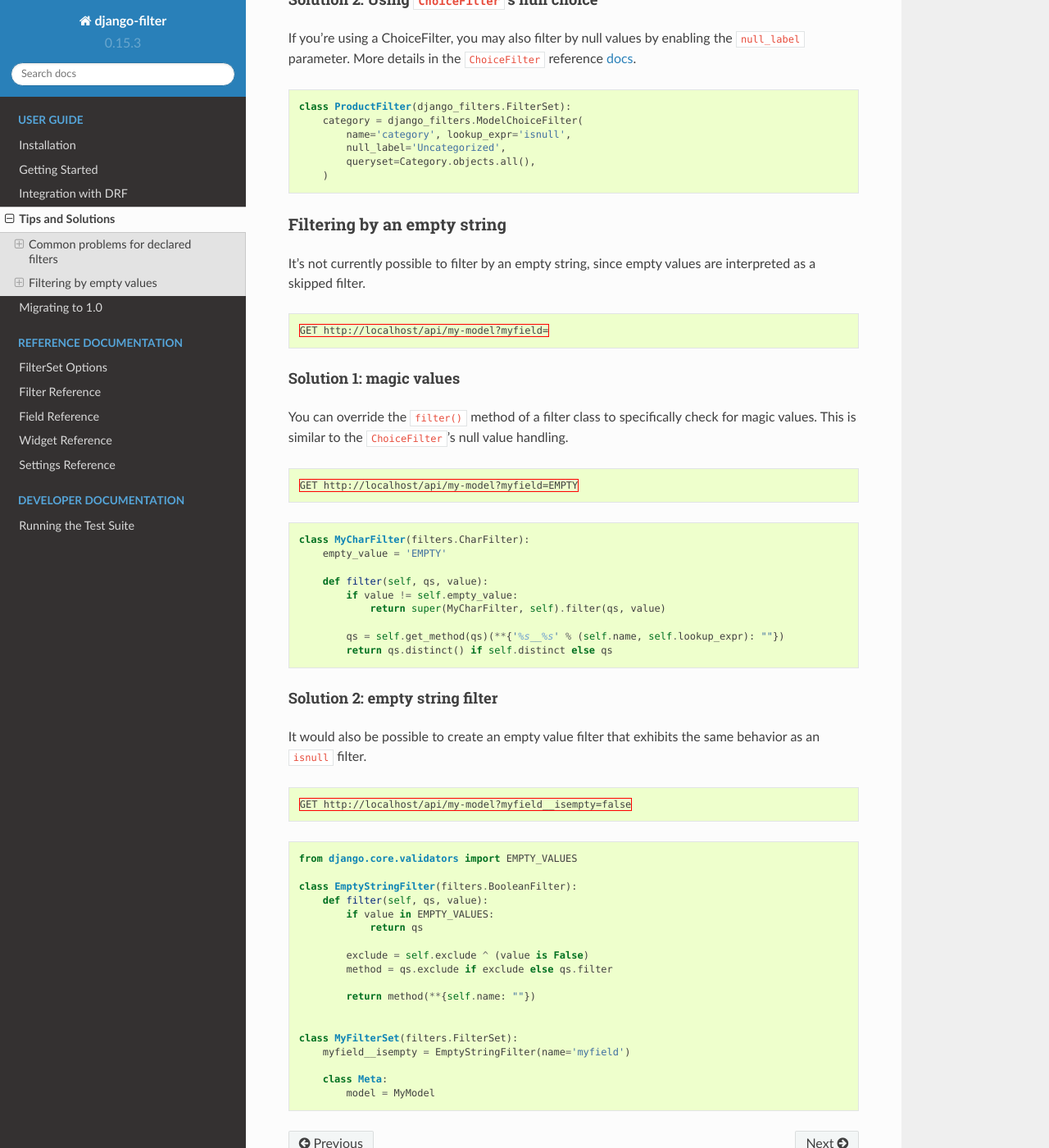
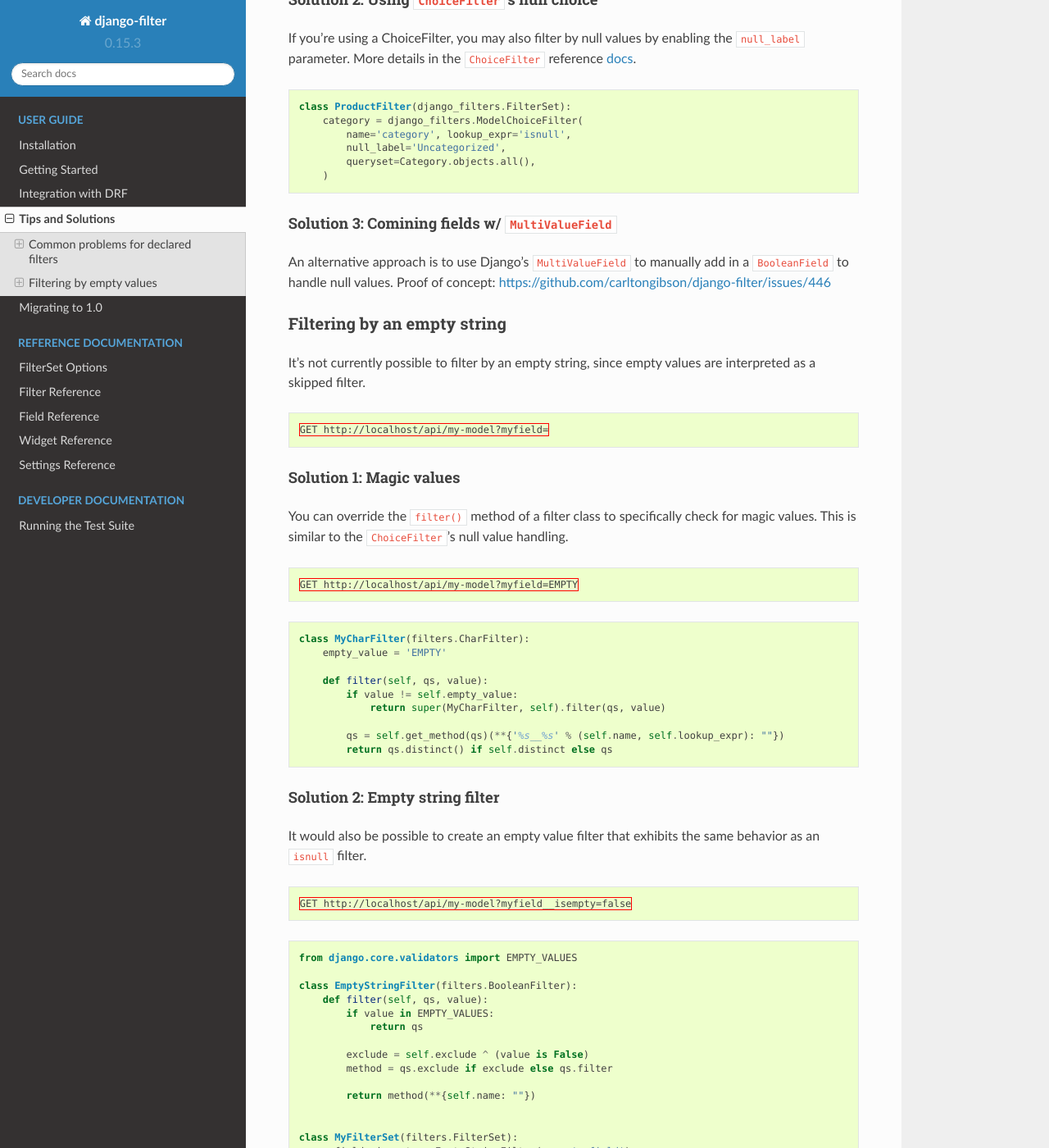
Before and after one commit to carltongibson/django-filter, a Sphinx documentation site: the page built from docs/guide/tips.txt, in a window 1280 px wide and 1400 px high, scrolled down 2425 px. Shown: the whole window at 82% size. Built offline with Sphinx 7.4.7 and the Read the Docs theme 2.0.0, drawn with Linux system fonts in a browser that asks for light colours.

Commit message:
Document multi-field approach to handle null value

```diff
--- a/docs/guide/tips.txt
+++ b/docs/guide/tips.txt
@@ -142,6 +142,13 @@ the ``null_label`` parameter. More details in the ``ChoiceFilter`` reference
             queryset=Category.objects.all(),
         )
 
+Solution 3: Comining fields w/ ``MultiValueField``
+""""""""""""""""""""""""""""""""""""""""""""""""""
+
+An alternative approach is to use Django's ``MultiValueField`` to manually add
+in a ``BooleanField`` to handle null values. Proof of concept:
+https://github.com/carltongibson/django-filter/issues/446
+
 
 Filtering by an empty string
 ~~~~~~~~~~~~~~~~~~~~~~~~~~~~
@@ -153,7 +160,7 @@ interpreted as a skipped filter.
 
     GET http://localhost/api/my-model?myfield=
 
-Solution 1: magic values
+Solution 1: Magic values
 """"""""""""""""""""""""
 
 You can override the ``filter()`` method of a filter class to specifically check
@@ -176,7 +183,7 @@ for magic values. This is similar to the ``ChoiceFilter``'s null value handling.
             return qs.distinct() if self.distinct else qs
 
 
-Solution 2: empty string filter
+Solution 2: Empty string filter
 """""""""""""""""""""""""""""""
 
 It would also be possible to create an empty value filter that exhibits the same
```
